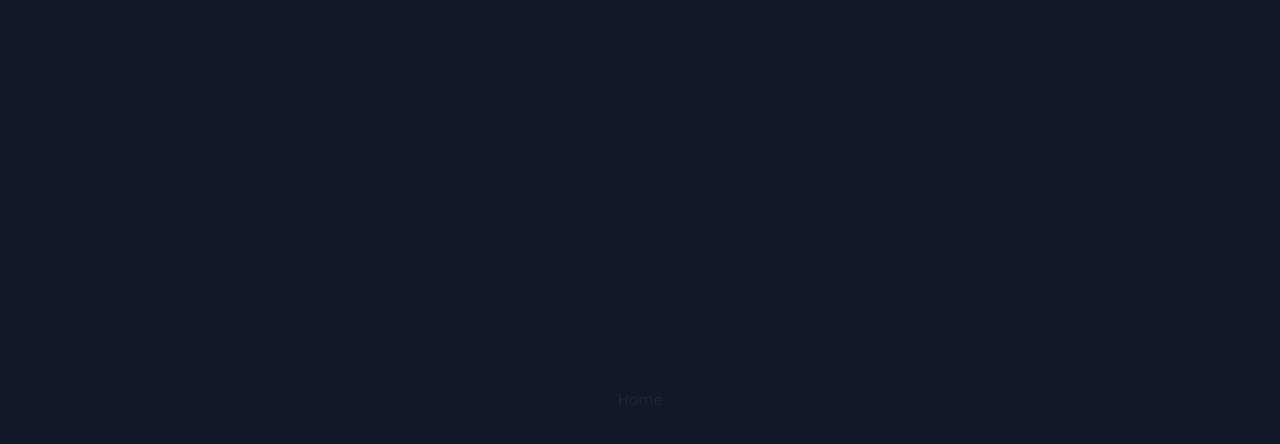
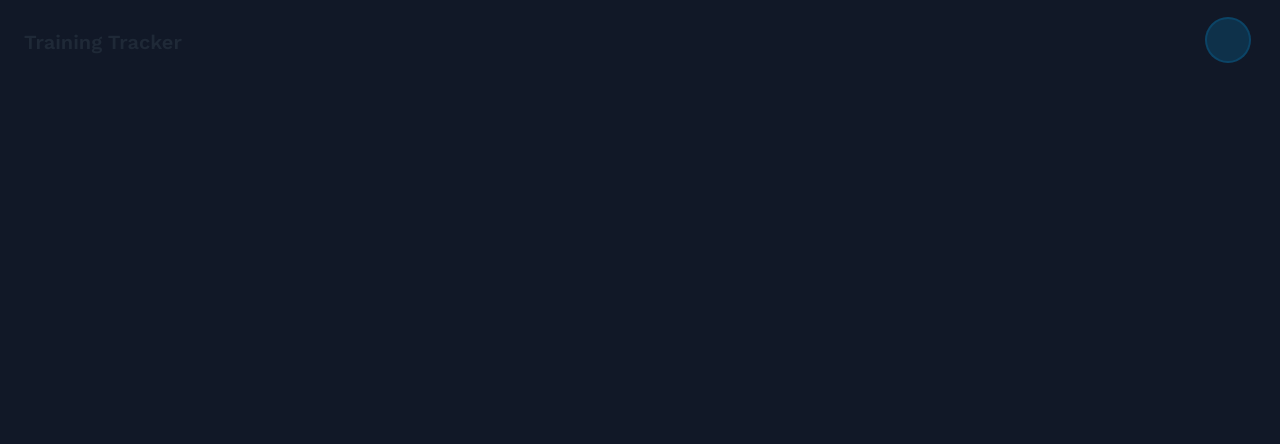
Before and after one commit to webapp-projects/training-tracker, a React (Vite) app in the folder client/: page / in a window 1280 px wide. Shown: the top 444 px of the page. Built offline with nearby package versions, Linux system fonts and the light colour scheme.

Commit message:
Add Homepage

```diff
--- a/client/src/components/pages/Home.jsx
+++ b/client/src/components/pages/Home.jsx
@@ -1,5 +1,35 @@
 import React from 'react';
+import { Link } from 'react-router-dom';
 
 export const Home = () => {
-  return <div className="flex h-screen items-center justify-center gap-9 bg-gray-900 px-5 py-6">Home</div>;
+  return (
+    <div className=" h-screen  bg-gray-900  ">
+      <div className="navbar bg-gray-900 px-6">
+        <div className="flex-1">
+          <Link to={'/'}>
+            <h1 className="text-xl font-semibold normal-case">Training Tracker</h1>
+          </Link>
+        </div>
+        <div className="flex-none">
+          <ul className="menu menu-horizontal px-1">
+            <div className="dropdown-end dropdown">
+              <label tabIndex={0} className="btn-ghost btn-circle avatar btn">
+                <div className="flex w-12 items-center justify-center rounded-full border-2 border-sky-900/80  bg-sky-900/50"></div>
+              </label>
+              <ul tabIndex={0} className="menu-compact dropdown-content menu rounded-box mt-3 w-52  bg-gray-800 p-2   shadow-2xl">
+                <li>
+                  <Link to={'/settings'} className="text-lg">
+                    Settings
+                  </Link>
+                </li>
+                <li>
+                  <a className="text-lg">Logout</a>
+                </li>
+              </ul>
+            </div>
+          </ul>
+        </div>
+      </div>
+    </div>
+  );
 };
--- a/client/src/index.css
+++ b/client/src/index.css
@@ -1,4 +1,4 @@
-@import url('https://fonts.googleapis.com/css2?family=Work+Sans:wght@100;200;300;400;500;600;700;800;900&display=swap');
+@import url('https://fonts.googleapis.com/css2?family=Work+Sans:wght@300;500;600;700;800&display=swap');
 
 body {
   font-family: 'Work Sans', sans-serif;
```
